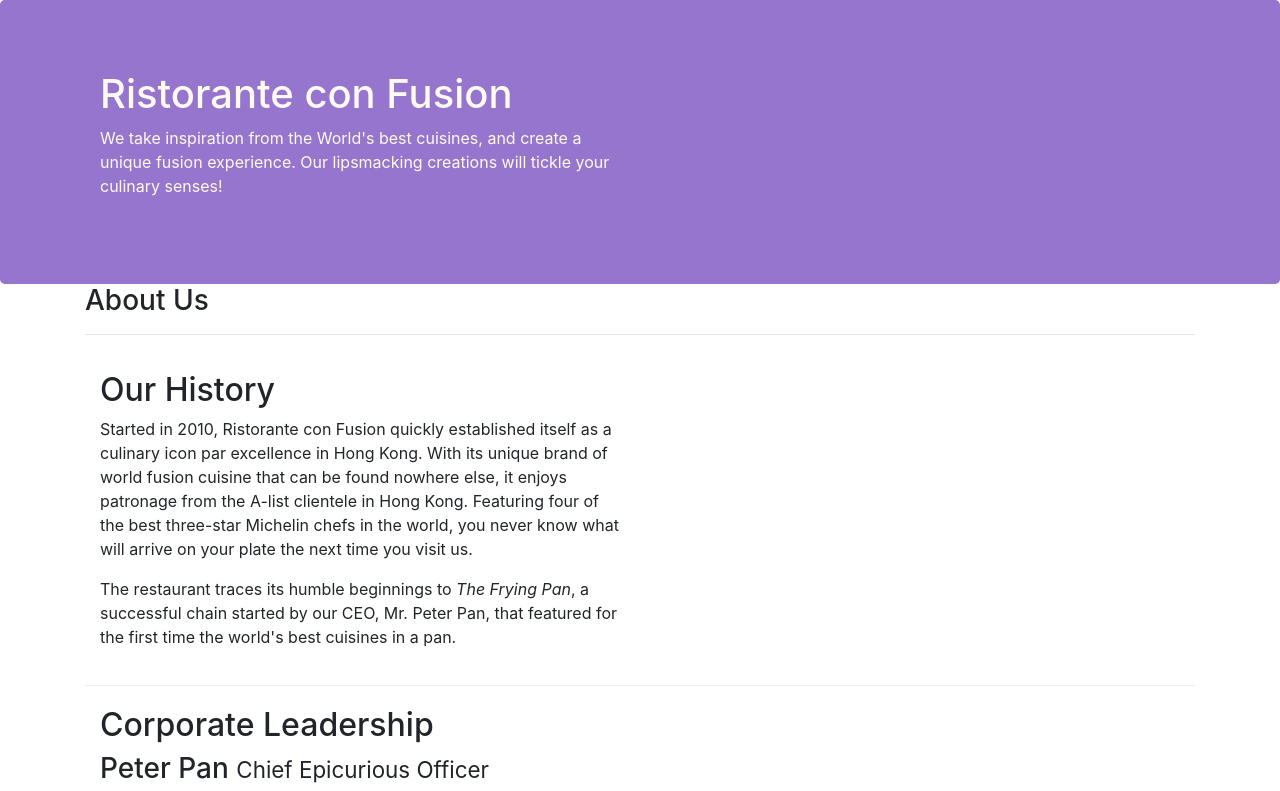
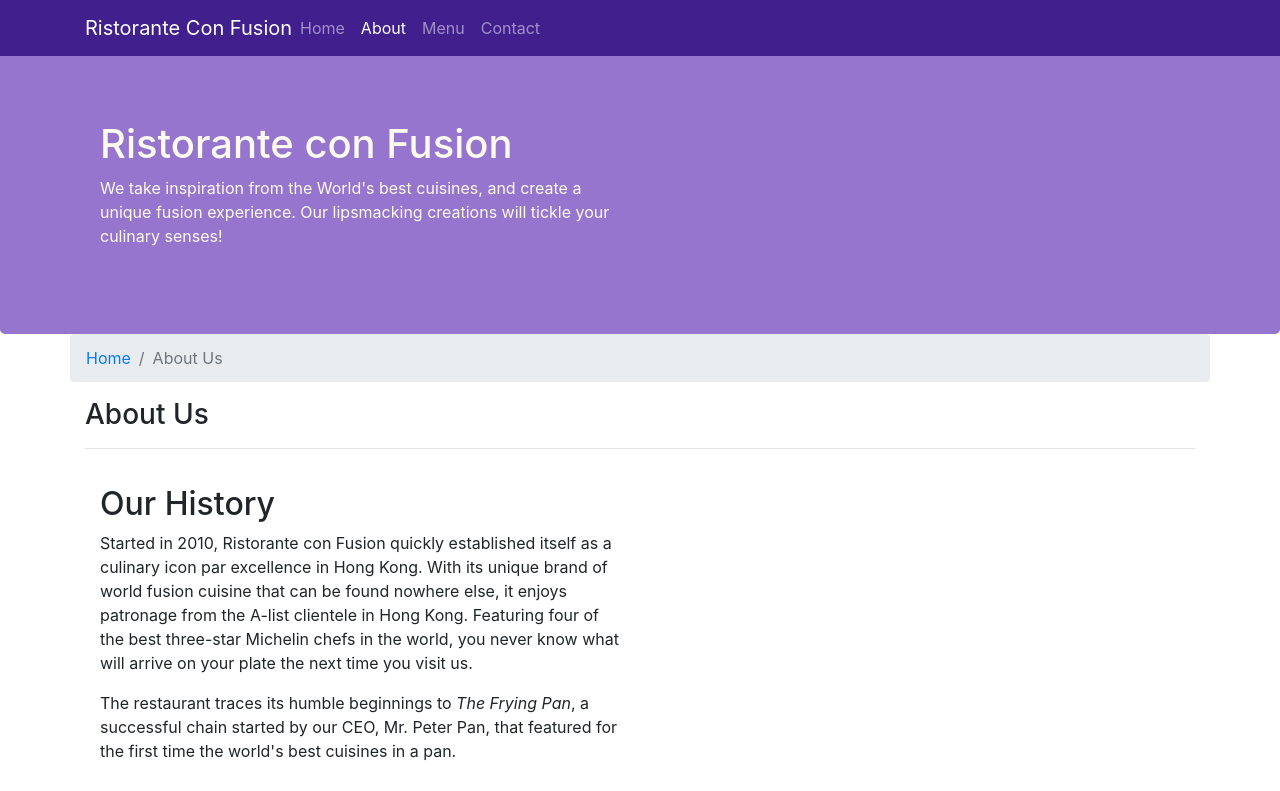
Before and after one commit to dheeraj-sahay/conFusion, a website: page aboutus.html in a window 1280 px wide. Shown: the top 791 px of the page. Drawn offline with nearby package versions, Linux system fonts and the light colour scheme.

Commit message:
Navbar and Breadcrumbs

```diff
--- a/aboutus.html
+++ b/aboutus.html
@@ -15,6 +15,22 @@
 </head>
 
 <body>
+    <nav class="navbar navbar-dark navbar-expand-sm fixed-top">
+        <div class="container">
+            <button class="navbar-toggler" type="button" data-toggle="collapse" data-target="#Navbar">
+                <span class="navbar-toggler-icon"></span>
+            </button>
+            <a class="navbar-brand mr-auto" href="index.html">Ristorante Con Fusion</a>
+            <div class="collapse navbar-collapse" id="Navbar">
+                <ul class="navbar-nav mr-auto">
+                    <li class="nav-item"><a class="nav-link" href="./index.html">Home</a></li>
+                    <li class="nav-item active"><a class="nav-link" href="./aboutus.html">About</a></li>
+                    <li class="nav-item"><a class="nav-link" href="#">Menu</a></li>
+                    <li class="nav-item"><a class="nav-link" href="#">Contact</a></li>
+                </ul>
+            </div>
+        </div>
+    </nav>
 
     <header class="jumbotron">
         <div class="container">
@@ -31,6 +47,10 @@
 
     <div class="container">
         <div class="row">
+            <ol class="col-12 breadcrumb">
+                <li class="breadcrumb-item"><a href="./index.html">Home</a></li>
+                <li class="breadcrumb-item active">About Us</li>
+            </ol>
             <div class="col">
                <h3>About Us</h3>
                <hr>
--- a/css/style.css
+++ b/css/style.css
@@ -30,3 +30,12 @@
     margin: 0px;
     color: #0f0f0f;
 }
+
+.navbar-dark {
+    background-color: #41208d;
+}
+
+body {
+    padding: 50px 0px 0px 0px;
+    z-index: 0;
+}
```
Also changed, not shown: index.html (+16 -1 lines).
